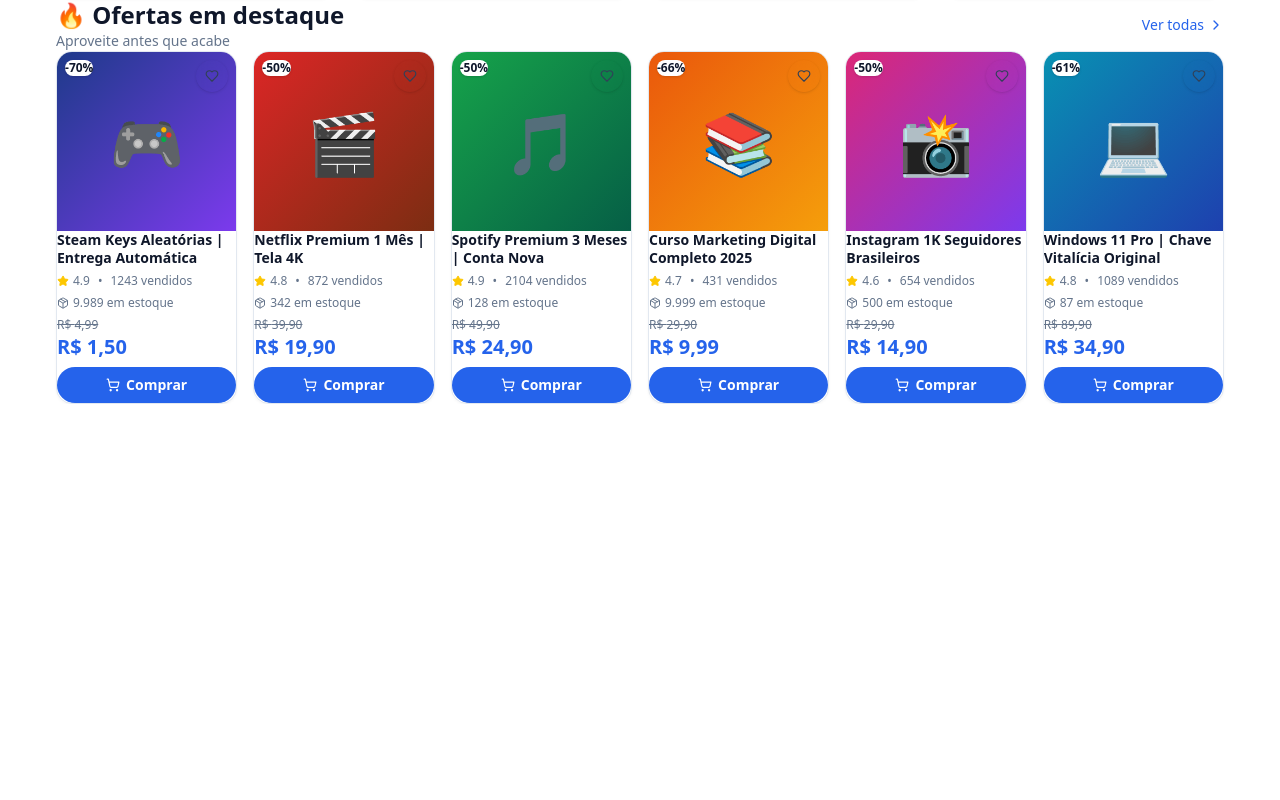
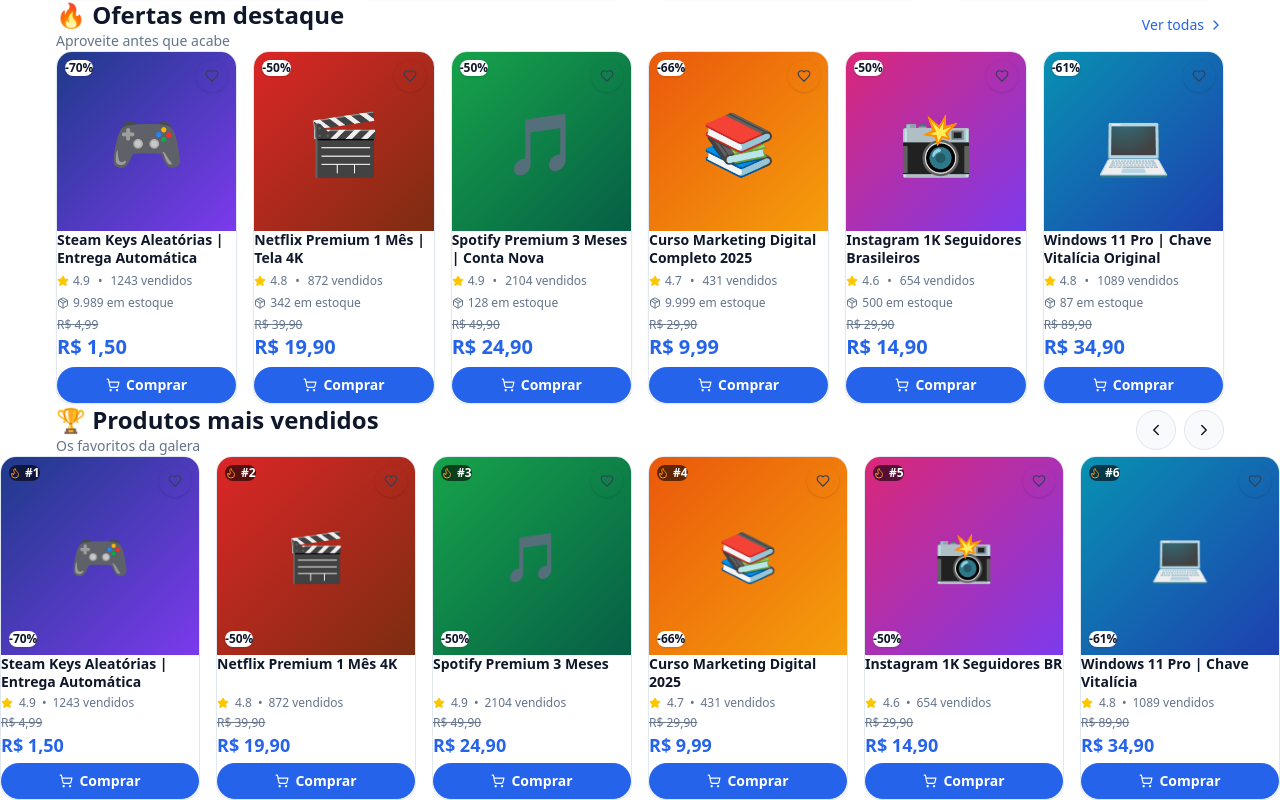
Before and after one commit to joaoqvnnn/Loja-compelto, a React (Vite) app in the folder web/: page / in a window 1280 px wide. Shown: the part 702-1502 px from the top of the page. Before the commit the page ends 1106 px from the top, so only its background shows below. Built offline with nearby package versions, Linux system fonts and the light colour scheme.

Commit message:
Add MaisVendidos component to App

```diff
--- a/web/src/App.jsx
+++ b/web/src/App.jsx
@@ -3,6 +3,7 @@
 import Hero from './components/Hero.jsx'
 import Categorias from './components/Categorias.jsx'
 import Ofertas from './components/Ofertas.jsx'
+import MaisVendidos from './components/MaisVendidos.jsx'
 
 export default function App() {
   const [tema, setTema] = useState('light')
@@ -85,6 +86,7 @@
         <Hero />
         <Categorias />
         <Ofertas />
+        <MaisVendidos />
       </main>
 
     </div>
```
